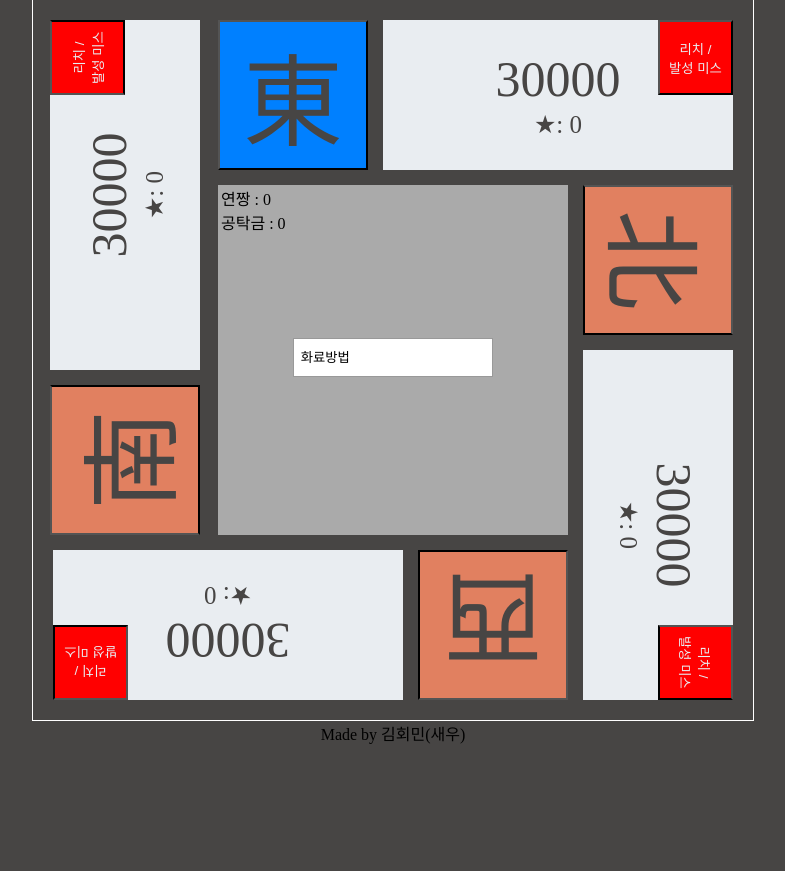
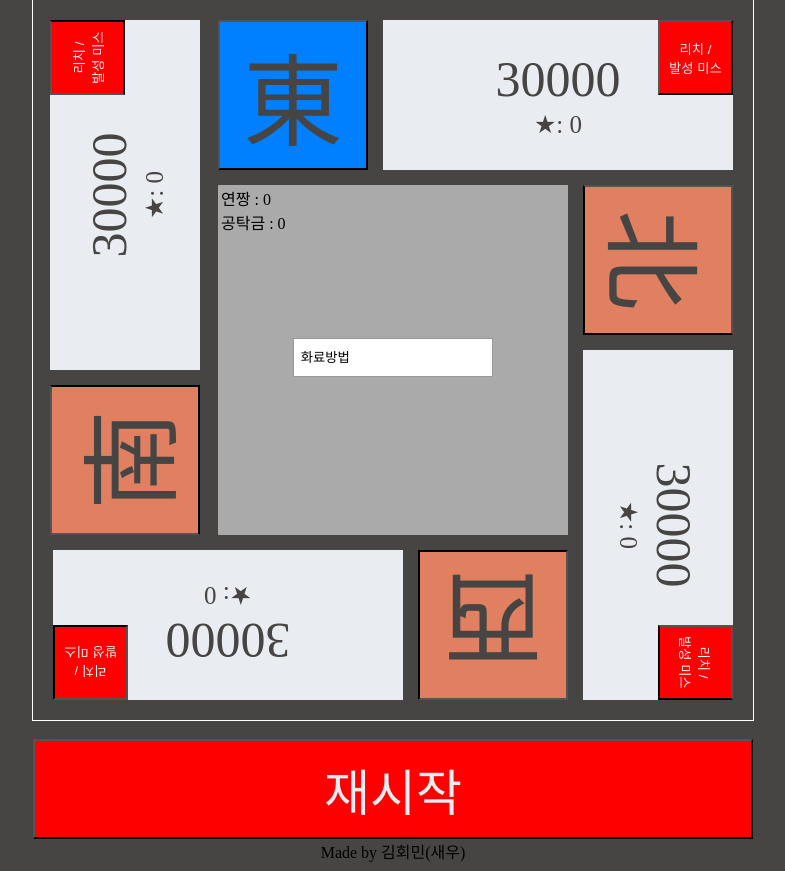
Before and after one commit to MinyShrimp/mahjong, a Django app: page / in a window 1280 px wide. Shown: the part 140-1011 px from the top of the page, without its empty margins (247-1032 px from the left). Before the commit the page ends 884 px from the top, so only its background shows below. Run offline with Django 3.2, Linux system fonts and the light colour scheme.

Commit message:
init functions

```diff
--- a/calculation/static/css/main.css
+++ b/calculation/static/css/main.css
@@ -21,6 +21,17 @@ select {
 
 select::-ms-expand {
     display: none;
+}
+
+.init-btn {
+    width: 720px;
+    height: 100px;
+
+    float: center;
+    font-size: 50px;
+
+    color: #E9EDF1;
+    background: red;
 }
 
 #wrapper {
--- a/calculation/static/js/main.js
+++ b/calculation/static/js/main.js
@@ -146,6 +146,14 @@ Mahjong.prototype.Terminal = function (arr) {
     }
 }
 
+Mahjong.prototype.Init = function() {
+    for(var i = 0; i < 4; i++) {
+        this.peoples[i].score = 30000;
+        this.peoples[i].star  = 0;
+    }
+    show_score();
+}
+
 var mahjong = new Mahjong();
 
 function show_score() {
@@ -212,11 +220,36 @@ function btn_click(obj) {
             }
             break;
         case 3:
-            alert("정말 쵼보를 했습니까?");
-            mahjong.Foul(obj.value);
+            if(confirm("정말 쵼보를 했습니까?")) {
+                mahjong.Foul(obj.value);
+            }
             break;
     }
     show_score();
+    init_menu();
+}
+
+function init() {
+    if(confirm("정말 재시작 하시겠습니까?")) {
+        init_menu();
+        mahjong.Init();
+    }
+}
+
+function init_menu() {
+    document.getElementById("hwa").value = 0;
+    document.getElementById("pan").value = 0;
+    document.getElementById("bu").value = 0;
+    document.getElementById("so").value = 0;
+    for(var i = 0; i < 4; i++) {
+        document.getElementsByName("terminal")[i].checked = false;
+    }
+
+    document.getElementById("hwa").style.top = "4em";
+    document.getElementById("pan").style.display = "none";
+    document.getElementById("bu").style.display = "none";
+    document.getElementById("so").style.display = "none";
+    document.getElementById("checkboxs").style.display = "none";
 }
 
 function hwa_click(obj) {
@@ -286,4 +319,5 @@ function terminal_click() {
     }
     mahjong.Terminal(_arr);
     show_score();
+    init_menu();
 }
--- a/calculation/templates/calculation/main.html
+++ b/calculation/templates/calculation/main.html
@@ -7,7 +7,9 @@
         <script type="text/javascript" src="/static/js/main.js"></script>
     </head>
     <body>
-        <h1 style="color:white; font-size: 50px; padding: 0px;"> 마작 계산기 </h1>
+        <h1 style="color:white; font-size: 50px; padding: 0px; ">
+            마작 계산기
+        </h1>
         <div id="wrapper">
             <div class="center">
                 <span id="public-score"> 연짱 : 0 <br>공탁금 : 0 </span>
@@ -104,7 +106,8 @@
                     <button class="miss" value="4" onclick="miss_click(this);"> 리치 /<br>발성 미스 </button>
                 </div>
             </div>
-        </div>
+        </div><br>
+        <button class="init-btn" onclick="init()">재시작</button><br>
         <span> Made by 김회민(새우) </span>
     </body>
 
```
